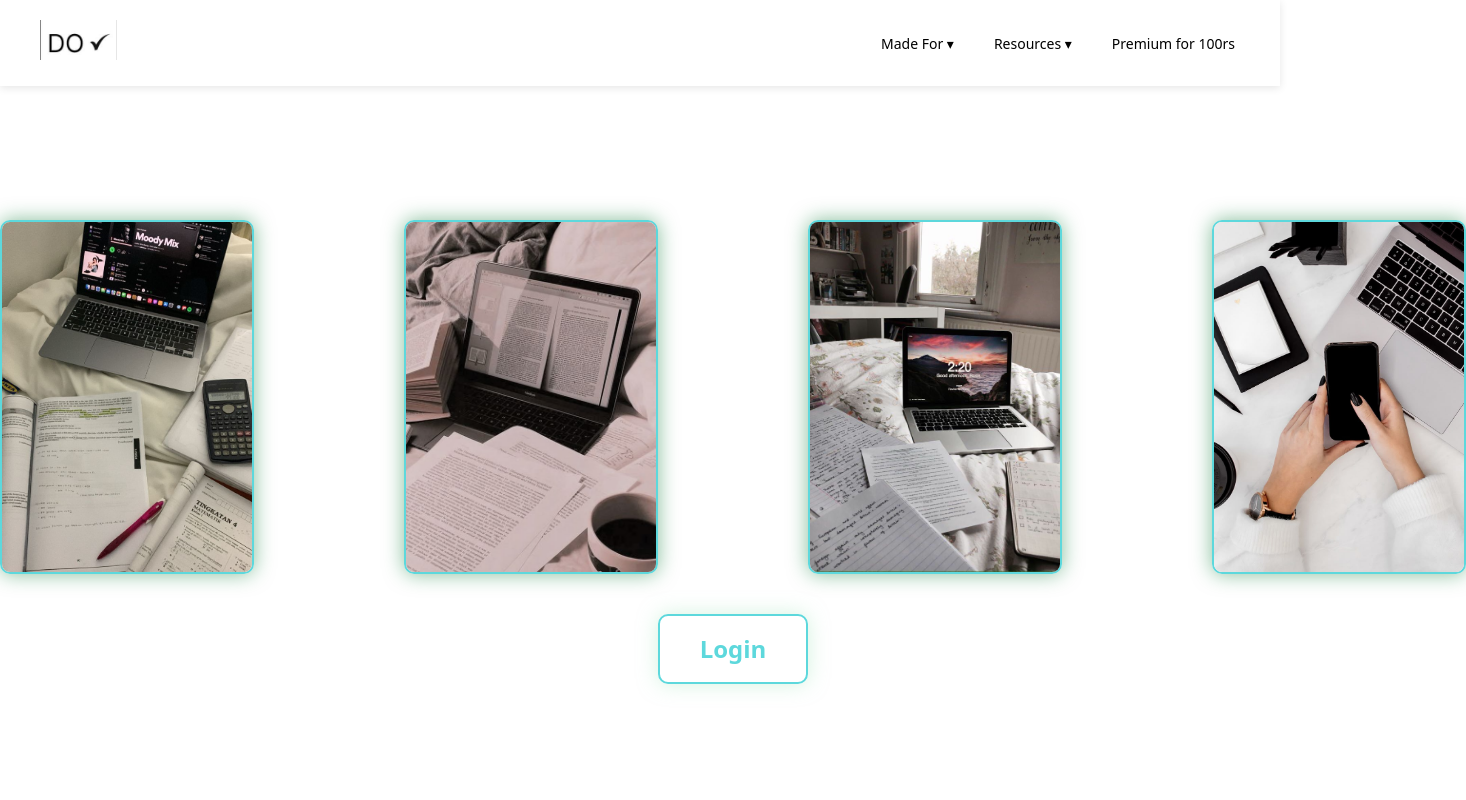
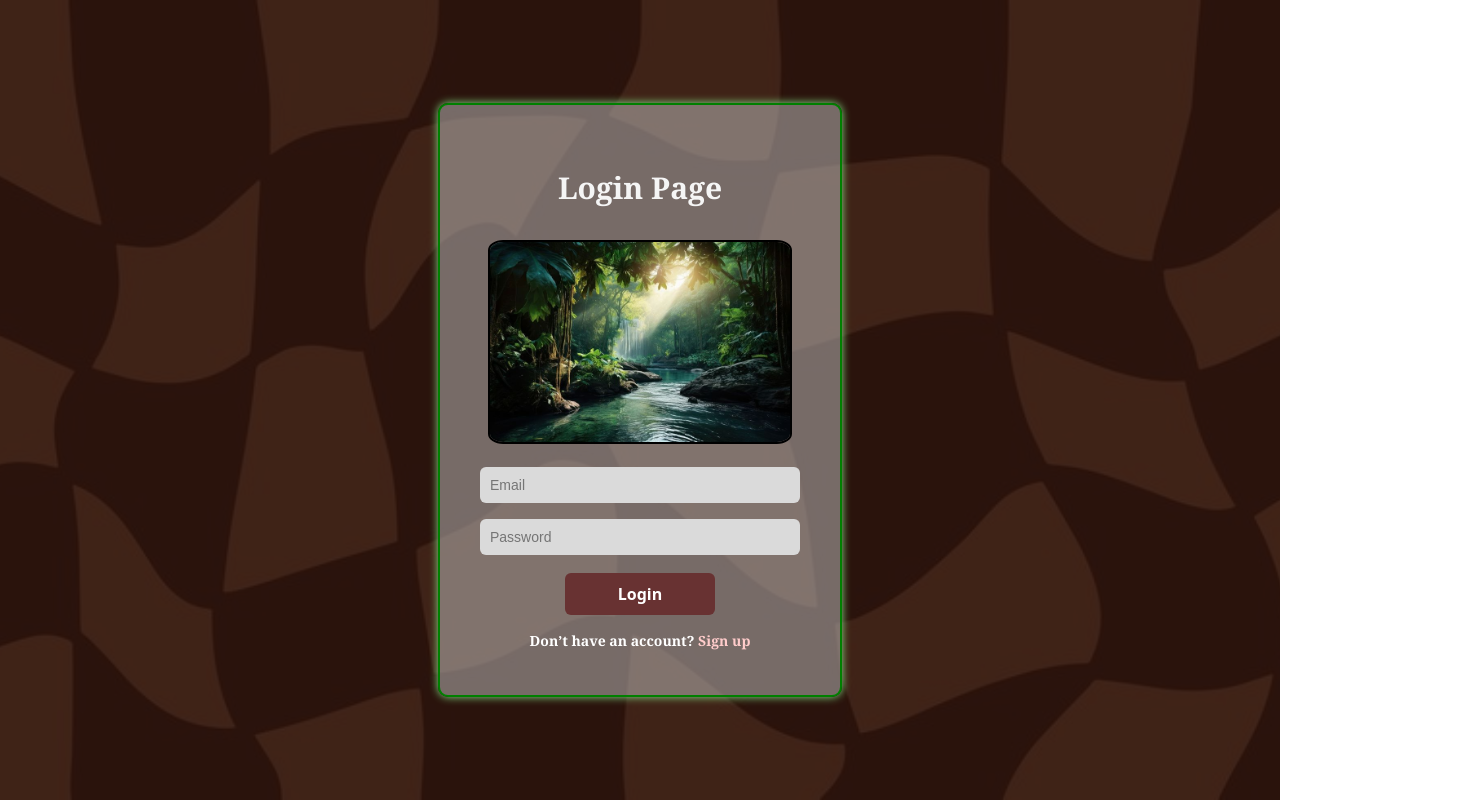
Before and after one commit to gigibyte2024/ToDoListPro, a React (Vite) app: page / in a window 1280 px wide. Shown: the whole page, 1466 px wide, since content can reach past the window. Built offline with nearby package versions, Linux system fonts and the light colour scheme.

Commit message:
lesggoooo

```diff
--- a/src/App.jsx
+++ b/src/App.jsx
@@ -1,16 +1,38 @@
+// import { BrowserRouter as Router, Routes, Route } from 'react-router-dom';
+// import Navbar from './components/Navbar';
+// import LoginPage from './components/Login';
+// import Home from './components/Home';
+// import Main from './components/MainFile';
+// function App() {
+//   return (
+//     <Router>
+//       <Routes>
+//         <Route path="/" element={<Navbar />} />
+//         <Route path="/login" element={<LoginPage />} />
+//         <Route path="/home" element={<Home/>}/>
+//         <Route path= "/main" element={<Main/>}/>
+//       </Routes>
+//     </Router>
+//   );
+// }
+
+// export default App;
+
+
 import { BrowserRouter as Router, Routes, Route } from 'react-router-dom';
 import Navbar from './components/Navbar';
 import LoginPage from './components/Login';
 import Home from './components/Home';
 import Main from './components/MainFile';
+
 function App() {
   return (
     <Router>
       <Routes>
-        <Route path="/" element={<Navbar />} />
-        <Route path="/login" element={<LoginPage />} />
-        <Route path="/home" element={<Home/>}/>
-        <Route path= "/main" element={<Main/>}/>
+        <Route path="/" element={<LoginPage />} />         {/* Login page comes first */}
+        <Route path="/login" element={<LoginPage />} />    {/* Optional route for login */}
+        <Route path="/home" element={<Home />} />
+        <Route path="/main" element={<Main />} />
       </Routes>
     </Router>
   );
--- a/src/components/Login.css
+++ b/src/components/Login.css
@@ -1,82 +1,118 @@
-/* .wrapper {
+/* Full-screen background */
+.login-page {
+    width: 100vw;
     height: 100vh;
+    background-size: cover;
+    background-position: center;
+    position: relative;
     display: flex;
+    align-items: center;
     justify-content: center;
-    align-items: center;
   }
 
-  .form-box {
-    width: 400px;
-    padding: 40px;
-    border: 1px solid #ccc;
-    border-radius: 8px;
-    box-shadow: 0 0 10px rgba(0, 0, 0, 0.1);
+  p{
+    font-size: 30px;
+    color:whitesmoke;
+    font-weight: bold;
+    font-family:Georgia, 'Times New Roman', Times, serif
+  }
+  /* Green translucent overlay */
+  .overlay {
+    position: absolute;
+    top: 0;
+    left: 0;
+    width: 100%;
+    height: 100%;
+    background-color: rgba(41, 11, 5, 0.856); /* green with transparency */
+    z-index: 1;
+  }
+
+  /* Green login box */
+  .login-box {
+    position: relative;
+    z-index: 2;
+    background: #c7c7c77c; /* deep green */
+    width: 350px;
+    padding: 30px 25px;
+    border: 2px solid green;
+    border-radius: 10px;
+    box-shadow: 0 0 8px rgba(141, 236, 141, 0.949);
+    text-align: center;
+    color: white;
+    display: flex;
+    flex-direction: column;
+    align-items: center;
 
   }
 
-*{
-    background-color: rgb(255, 255, 255);
-} */
+  /* Heading text */
+  .login-heading {
+    margin-bottom: 20px;
+    font-size: 24px;
+    color: white;
+  }
 
-/* Login.css */
+  .login-image {
+    width: 300px;
+    height: 200px;
+    /* object-fit: cover; */
+    margin-bottom: 15px;
+    border-radius: 5%;
+    border: 2px solid rgb(0, 0, 0);
+  }
 
-.wrapper {
-    height: 100vh;
+
+  /* Input fields */
+  /* .login-form .input-field {
     width: 100%;
+    padding: 10px;
+    margin: 8px 0;
+    border-radius: 6px;
+    border: none;
+    font-size: 14px;
+  } */
+
+  .login-form {
     display: flex;
-    justify-content: center;
+    flex-direction: column;
     align-items: center;
-    background-color: #f8f8f8;
-}
+    width: 100%;
+  }
 
-.form-box {
-    width: 400px;
-    padding: 40px;
-    background-color: white;
-    border-radius: 12px;
-    box-shadow: 0px 0px 20px rgba(0, 0, 0, 0.1);
-}
+  .input-field {
+    width: 300px;
+    padding: 10px;
+    margin: 8px 0;
+    border-radius: 6px;
+    border: none;
+    font-size: 14px;
+    background-color:  rgb(218, 218, 218);
+    color:white
+  }
 
-.input-box {
-    margin-bottom: 20px;
-}
 
-.input-box input {
-    width: 100%;
-    padding: 12px 15px;
-    border: 1px solid #682c2c;
-    border-radius: 8px;
-    font-size: 16px;
-}
+  /* Green login button */
+  .login-button {
+    width: 150px;
+    padding: 10px;
+    background-color:  rgb(104, 50, 50);
+    color: #ffffff;
+    font-weight: bold;
+    border: none;
+    border-radius: 6px;
+    margin-top: 10px;
+    cursor: pointer;
+  }
 
-button {
-    width: 100%;
-    padding: 12px;
-    background-color: black;
+  /* Sign-up text */
+  .signup-text {
+    margin-top: 15px;
+    font-size: 14px;
     color: white;
-    border: none;
-    border-radius: 8px;
-    font-size: 18px;
+  }
+
+  .signup-link {
+    font-weight: bold;
+    color: #ffcccb;
     cursor: pointer;
-    transition: background-color 0.3s ease;
-}
-
-button:hover {
-    background-color: #333;
-}
-
-.remember-forget {
-    display: flex;
-    justify-content: space-between;
-    align-items: center;
-    margin-bottom: 20px;
-    font-size: 14px;
-}
-
-/* ✨ New Added for right side image */
-.right img {
-    height: 100vh;
-    width: 100vh;
-    object-fit: cover;
-    margin-left: 20vh;
-}
+  }
--- a/src/components/Login.jsx
+++ b/src/components/Login.jsx
@@ -1,47 +1,51 @@
 import React from 'react';
 import { useNavigate } from 'react-router-dom';
 import './Login.css';
-import Image7 from './Image7.jpg';
+import backgroundImage from './Image101.jpeg'; // image in components folder
+import logoImage from './Image100.jpeg'; // also using same image inside box (change if you want)
 
-const LoginPage = () => {
+function Login() {
   const navigate = useNavigate();
 
-  const handleSubmit = (e) => {
+  const handleLogin = (e) => {
     e.preventDefault();
-    alert('You have filled the form!');
-    navigate('/home');
+    navigate('/main'); // redirect to to-do list
   };
 
   return (
-    <div className='wrapper'>
-      <div className='form-box'>
-        <form onSubmit={handleSubmit}>
-          <h1 style={{ color: "black" }}>Login</h1>
+    <div
+      className="login-page"
+      style={{ backgroundImage: `url(${backgroundImage})` }}
+    >
+      <div className="overlay"></div>
 
-          <div className="input-box">
-            <input type='text' placeholder='Username' required style={{ color: 'white' }} />
-          </div>
+        <div className="login-box">
+        <p>Login Page</p>
+        <img src={logoImage} alt="Login Visual" className="login-image" />
+        <form onSubmit={handleLogin} className="login-form">
+          <input
+            type="email"
+            placeholder="Email"
+            className="input-field"
+            required
+          />
+          <input
+            type="password"
+            placeholder="Password"
+            className="input-field"
+            required
+          />
+          <button type="submit" className="login-button">
+            Login
+          </button>
+        </form>
 
-          <div className="input-box">
-            <input type='password' placeholder='Password' required style={{ color: 'white' }} />
-          </div>
-
-          <div className="remember-forget">
-            <label style={{ color: 'black' }}>
-              <input type='checkbox' /> Remember Me
-            </label>
-            <a href='#'>Forgot Password</a>
-          </div>
-
-          <button type="submit">LogIn</button>
-        </form>
-      </div>
-
-      <div className='right'>
-        <img src={Image7} alt='Image7' />
+        <p className="signup-text">
+          Don’t have an account? <span className="signup-link">Sign up</span>
+        </p>
       </div>
     </div>
   );
-};
+}
 
-export default LoginPage;
+export default Login;
```
Also changed, not shown: src/components/Image100.jpeg (added), src/components/Image101.jpeg (added).
